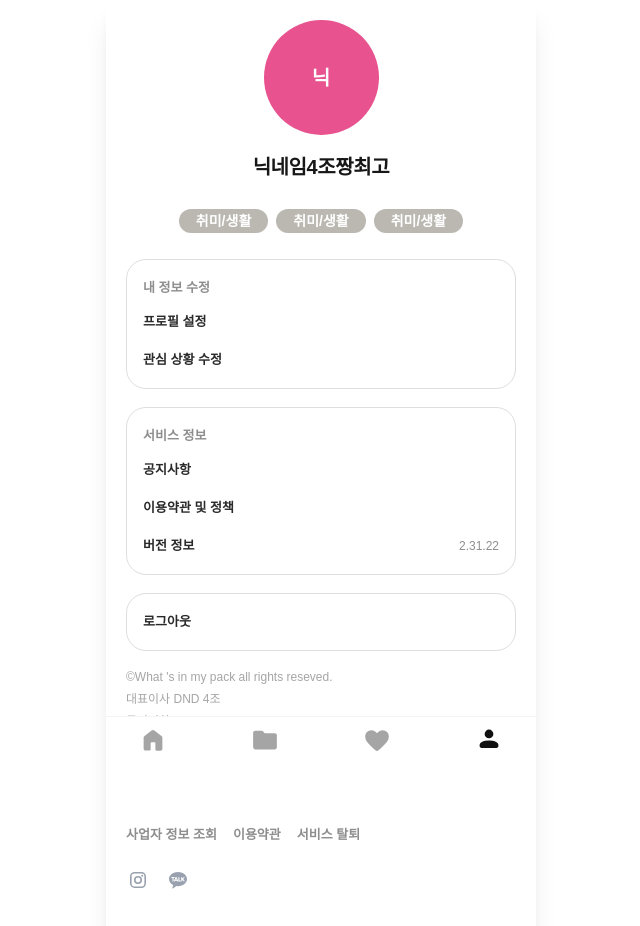
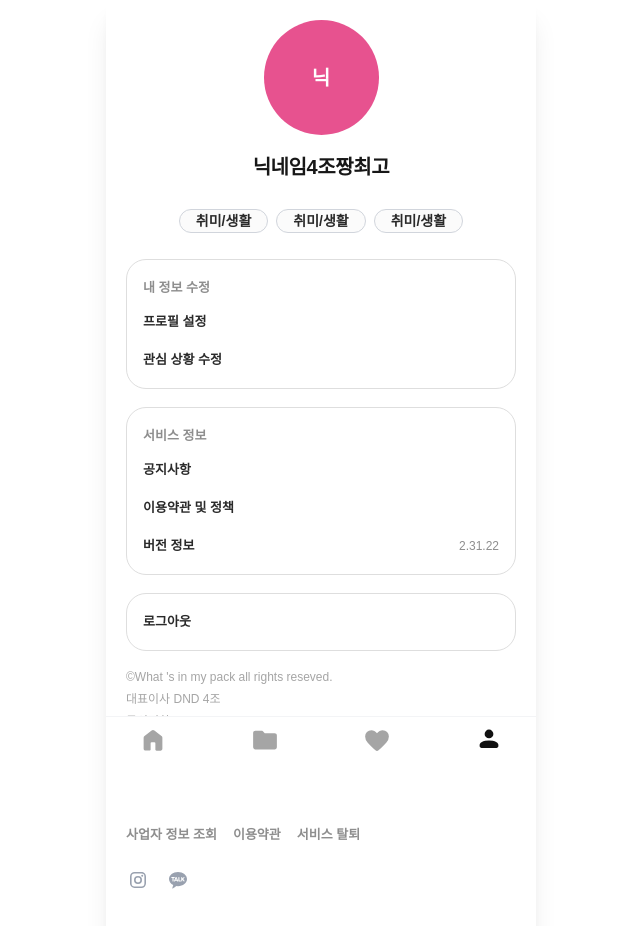
Before and after one commit to dnd-side-project/dnd-14th-4-frontend, a Next.js app: page /my-page in a window 1280 px wide. Shown: the top 926 px of the page, without its empty margins (319-959 px from the left). Built offline with nearby package versions, Linux system fonts and the light colour scheme; a web font is replaced by a local one.

Commit message:
design: 칩 수정

```diff
--- a/src/shared/ui/Tag2Btn.tsx
+++ b/src/shared/ui/Tag2Btn.tsx
@@ -7,6 +7,7 @@ import { IcSvgCloseSmall } from "../icons";
 export type Tag2BtnProps = React.ButtonHTMLAttributes<HTMLButtonElement> & {
     status?: boolean;
     hasX?: boolean;
+    mode?: "btn" | "chip";
 };
 
 export const Tag2Btn = React.forwardRef<HTMLButtonElement, Tag2BtnProps>(
@@ -15,6 +16,7 @@ export const Tag2Btn = React.forwardRef<HTMLButtonElement, Tag2BtnProps>(
             className,
             status = false,
             hasX = false,
+            mode = "chip",
             children,
             disabled,
             ...props
@@ -22,25 +24,37 @@ export const Tag2Btn = React.forwardRef<HTMLButtonElement, Tag2BtnProps>(
         ref,
     ) => {
         const base =
-            "inline-flex items-center justify-center type-label1 px-4 rounded-full  transition-colors duration-200 cursor-pointer " +
+            "inline-flex items-center justify-center type-label1 px-4 rounded-full transition-colors duration-200 cursor-pointer " +
             "disabled:opacity-50 disabled:cursor-not-allowed";
 
-        const statusStyles = status
-            ? "bg-pink-95 text-primary-normal " // Active
-            : "bg-neutral-99 border border-[1.5px] border-gray-300 text-label-default ";   // Inactive
+        let statusStyles = "";
+
+        if (mode === "chip") {
+            statusStyles = status
+                ? "bg-pink-95 text-primary-normal"
+                : "bg-neutral-99 border border-[1.5px] border-gray-300 text-label-default";
+        } else if (mode === "btn") {
+            statusStyles = status
+                ? "bg-pink-95 text-primary-normal"
+                : "bg-neutral-95 text-label-default";
+        }
+
+        const modeStyles = mode === "btn" ? "py-[7px]" : "";
 
         return (
             <button
                 ref={ref}
                 type="button"
-                className={cn(base, statusStyles, className)}
+                className={cn(base, statusStyles, modeStyles, className)}
                 disabled={disabled}
                 {...props}
             >
-                <span>#{children}</span>
+                <span>
+                    {mode === "btn" && "#"}
+                    {children}
+                </span>
 
                 {hasX && (
-
                     <IcSvgCloseSmall className="w-6 h-6 shrink-0" />
                 )}
             </button>
--- a/src/views/my-page/ui/MyPage.tsx
+++ b/src/views/my-page/ui/MyPage.tsx
@@ -1,7 +1,7 @@
 'use client';
 
 import { useState } from 'react';
-import Tag1Btn from '@/shared/ui/Tag1Btn';
+import { Tag2Btn } from '@/shared/ui/Tag2Btn';
 import { MenuCard } from './components/MenuCard';
 import { IcSvgInstagram, IcSvgKakaoTalk } from '@/shared/icons';
 import Link from 'next/link';
@@ -18,15 +18,15 @@ export const MyPage = () => {
                 </div>
                 <h2 className="type-heading2 p-[10px]">닉네임4조짱최고</h2>
                 <div className="flex gap-2 p-[10px] flex-wrap justify-center">
-                    <Tag1Btn mode="chip" variant="secondary">
+                    <Tag2Btn mode="chip" >
                         취미/생활
-                    </Tag1Btn>
-                    <Tag1Btn mode="chip" variant="secondary">
+                    </Tag2Btn>
+                    <Tag2Btn mode="chip" >
                         취미/생활
-                    </Tag1Btn>
-                    <Tag1Btn mode="chip" variant="secondary">
+                    </Tag2Btn>
+                    <Tag2Btn mode="chip" >
                         취미/생활
-                    </Tag1Btn>
+                    </Tag2Btn>
                 </div>
             </header>
 
```
